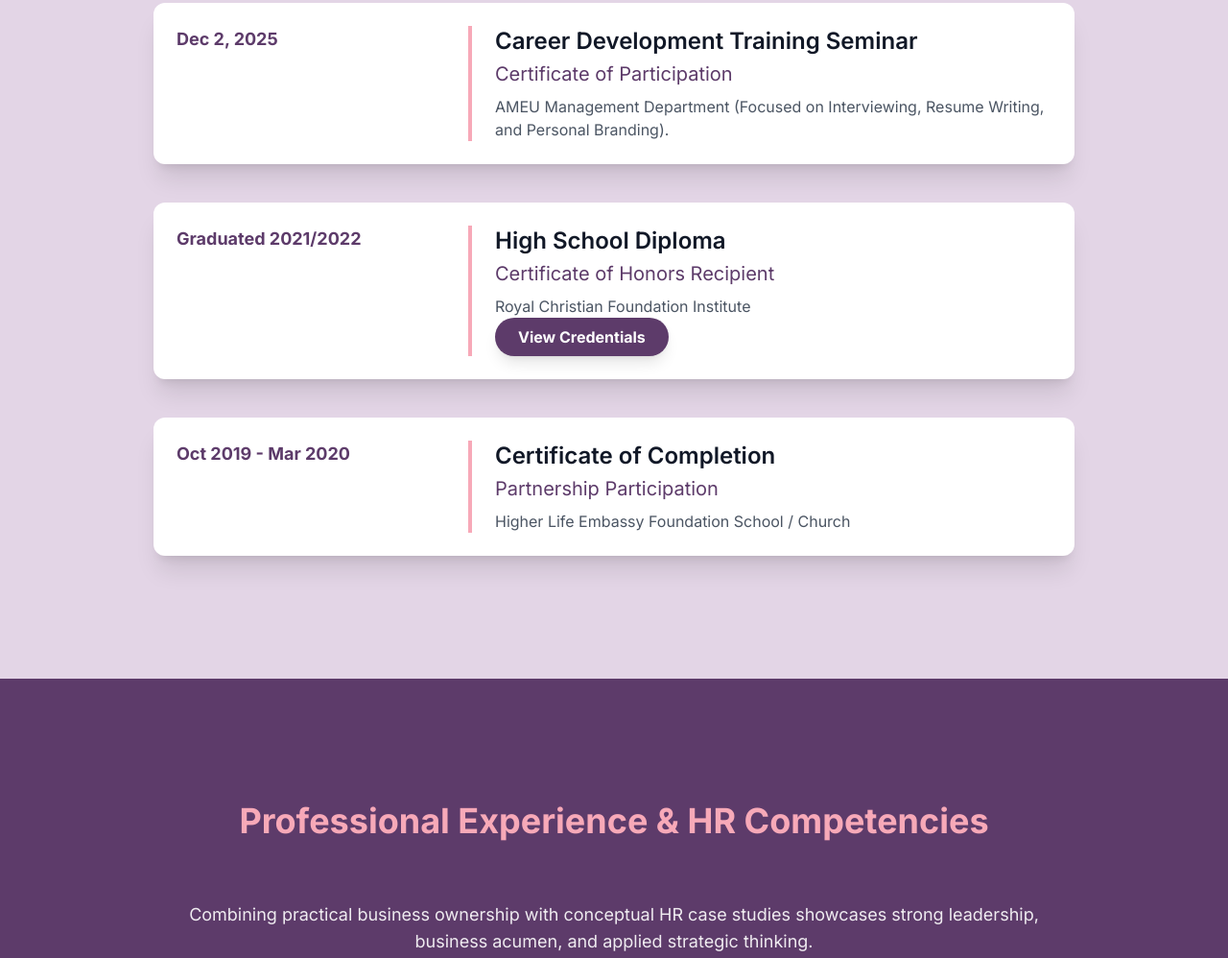
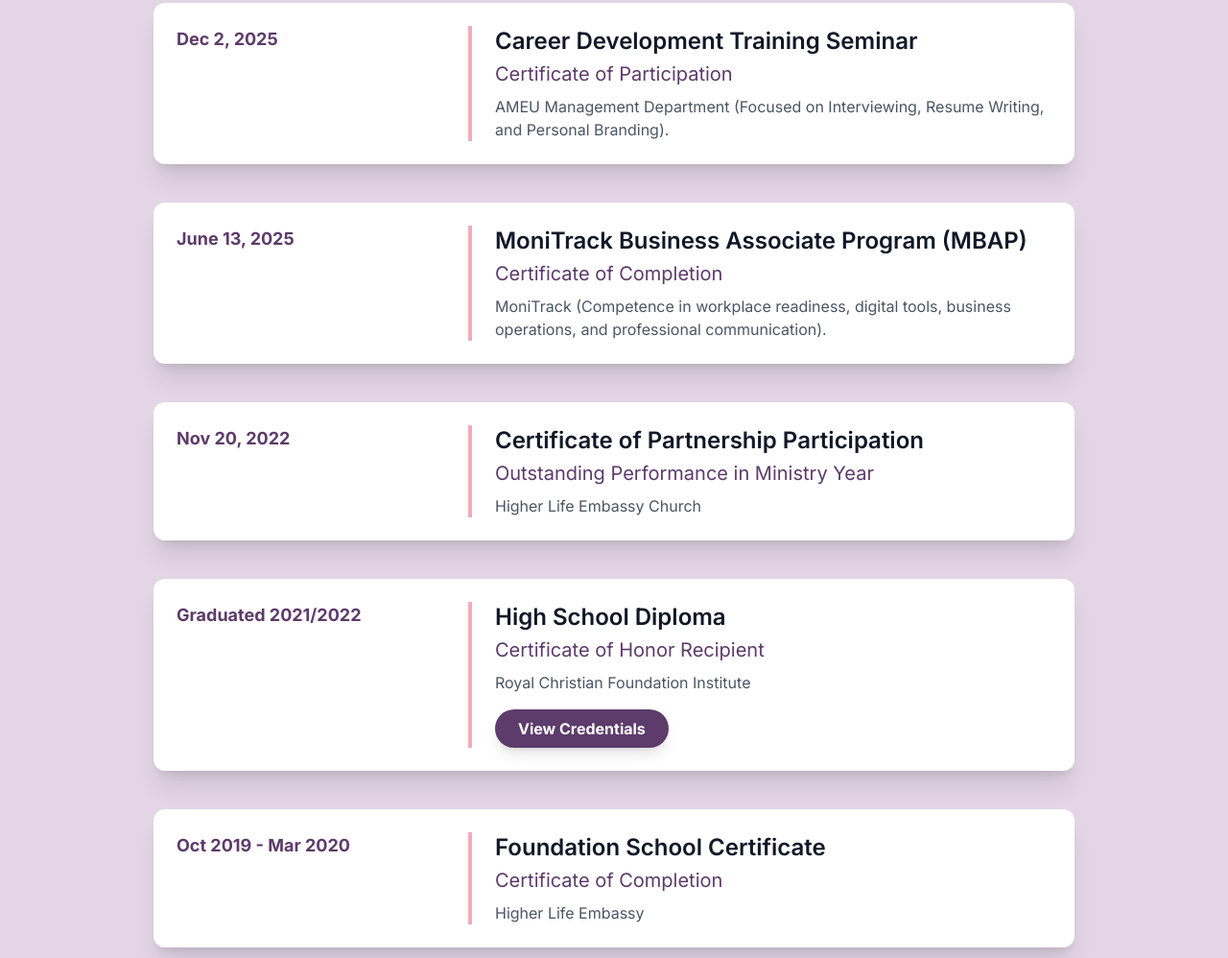
Before and after one commit to weedor-b-cole-247/Bendu-Cole, a website: page index.html in a window 1280 px wide. Shown: the part 1983-2981 px from the top of the page at 96% size. Drawn offline with nearby package versions, Linux system fonts and the light colour scheme.

Commit message:
INDEX.HTML
updated index

```diff
--- a/index.html
+++ b/index.html
@@ -153,8 +153,7 @@
             </div>
         </div>
     </section>
-
-    <!-- 3. Education Section -->
+<!-- 3. Education Section -->
     <section id="education" class="py-20 md:py-32 bg-hr-secondary">
         <div class="max-w-5xl mx-auto px-4 sm:px-6 lg:px-8">
             <h2 class="text-4xl font-bold text-center mb-16 text-hr-primary">Academic Background & Training</h2>
@@ -172,7 +171,7 @@
                     </div>
                 </div>
 
-                <!-- NEW: Career Development Seminar -->
+                <!-- Career Development Seminar -->
                  <div class="flex flex-col md:flex-row bg-white p-6 rounded-xl shadow-xl hover:shadow-2xl transition duration-300">
                     <div class="md:w-1/3 mb-4 md:mb-0">
                         <p class="text-lg font-bold text-hr-primary">Dec 2, 2025</p>
@@ -184,6 +183,30 @@
                     </div>
                 </div>
 
+                <!-- NEW: MoniTrack MBAP -->
+                 <div class="flex flex-col md:flex-row bg-white p-6 rounded-xl shadow-xl hover:shadow-2xl transition duration-300">
+                    <div class="md:w-1/3 mb-4 md:mb-0">
+                        <p class="text-lg font-bold text-hr-primary">June 13, 2025</p>
+                    </div>
+                    <div class="md:w-2/3 border-l-4 border-hr-accent md:pl-6">
+                        <h3 class="text-2xl font-semibold mb-1 text-gray-900">MoniTrack Business Associate Program (MBAP)</h3>
+                        <p class="text-xl text-hr-primary mb-2">Certificate of Completion</p>
+                        <p class="text-gray-600">MoniTrack (Competence in workplace readiness, digital tools, business operations, and professional communication).</p>
+                    </div>
+                </div>
+
+                <!-- Partnership Participation -->
+                <div class="flex flex-col md:flex-row bg-white p-6 rounded-xl shadow-xl hover:shadow-2xl transition duration-300">
+                    <div class="md:w-1/3 mb-4 md:mb-0">
+                        <p class="text-lg font-bold text-hr-primary">Nov 20, 2022</p>
+                    </div>
+                    <div class="md:w-2/3 border-l-4 border-hr-accent md:pl-6">
+                        <h3 class="text-2xl font-semibold mb-1 text-gray-900">Certificate of Partnership Participation</h3>
+                        <p class="text-xl text-hr-primary mb-2">Outstanding Performance in Ministry Year</p>
+                        <p class="text-gray-600">Higher Life Embassy Church</p>
+                    </div>
+                </div>
+
                 <!-- High School -->
                 <div class="flex flex-col md:flex-row bg-white p-6 rounded-xl shadow-xl hover:shadow-2xl transition duration-300">
                     <div class="md:w-1/3 mb-4 md:mb-0">
@@ -191,24 +214,24 @@
                     </div>
                     <div class="md:w-2/3 border-l-4 border-hr-accent md:pl-6">
                         <h3 class="text-2xl font-semibold mb-1 text-gray-900">High School Diploma</h3>
-                        <p class="text-xl text-hr-primary mb-2">Certificate of Honors Recipient</p>
+                        <p class="text-xl text-hr-primary mb-2">Certificate of Honor Recipient</p>
                         <p class="text-gray-600">Royal Christian Foundation Institute</p>
-                        <!-- NEW: View/Download Credentials Button -->
-                        <a href="./Public/DOC/Weedor_B_Cole_Notarized_HS_Credentials.pdf.pdf" target="_blank" class="inline-block px-6 py-2 bg-hr-primary text-white font-bold rounded-full shadow-lg hover:bg-hr-accent hover:text-hr-primary transition duration-300 transform hover:scale-105">
+                        <!-- View/Download Credentials Button -->
+                        <a href="./Public/DOC/Weedor_B_Cole_Notarized_HS_Credentials.pdf.pdf" target="_blank" class="inline-block mt-4 px-6 py-2 bg-hr-primary text-white font-bold rounded-full shadow-lg hover:bg-hr-accent hover:text-hr-primary transition duration-300 transform hover:scale-105">
                             View Credentials
                         </a>
                     </div>
                 </div>
 
-                <!-- Other Certification -->
+                <!-- Foundation School -->
                 <div class="flex flex-col md:flex-row bg-white p-6 rounded-xl shadow-xl hover:shadow-2xl transition duration-300">
                     <div class="md:w-1/3 mb-4 md:mb-0">
                         <p class="text-lg font-bold text-hr-primary">Oct 2019 - Mar 2020</p>
                     </div>
                     <div class="md:w-2/3 border-l-4 border-hr-accent md:pl-6">
-                        <h3 class="text-2xl font-semibold mb-1 text-gray-900">Certificate of Completion</h3>
-                        <p class="text-xl text-hr-primary mb-2">Partnership Participation</p>
-                        <p class="text-gray-600">Higher Life Embassy Foundation School / Church</p>
+                        <h3 class="text-2xl font-semibold mb-1 text-gray-900">Foundation School Certificate</h3>
+                        <p class="text-xl text-hr-primary mb-2">Certificate of Completion</p>
+                        <p class="text-gray-600">Higher Life Embassy</p>
                     </div>
                 </div>
             </div>
```
Also changed, not shown: 1 other file.
